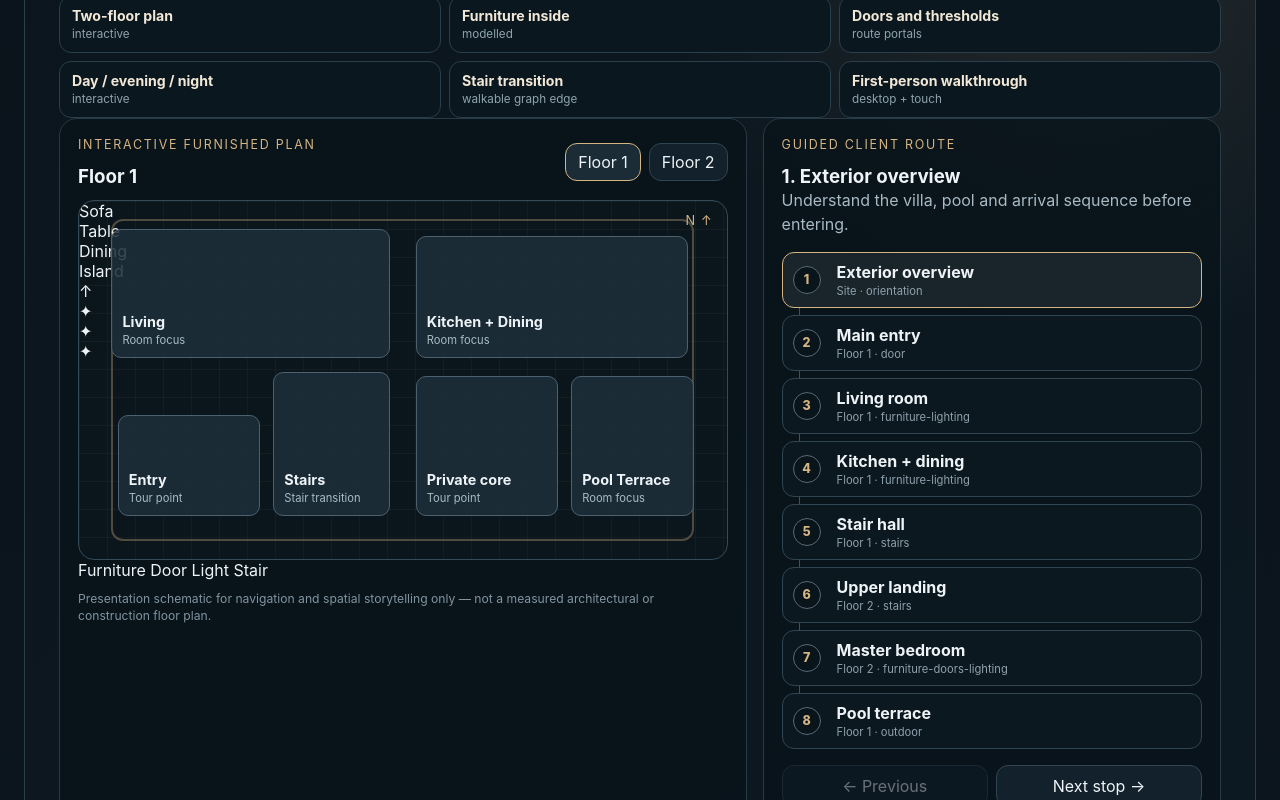
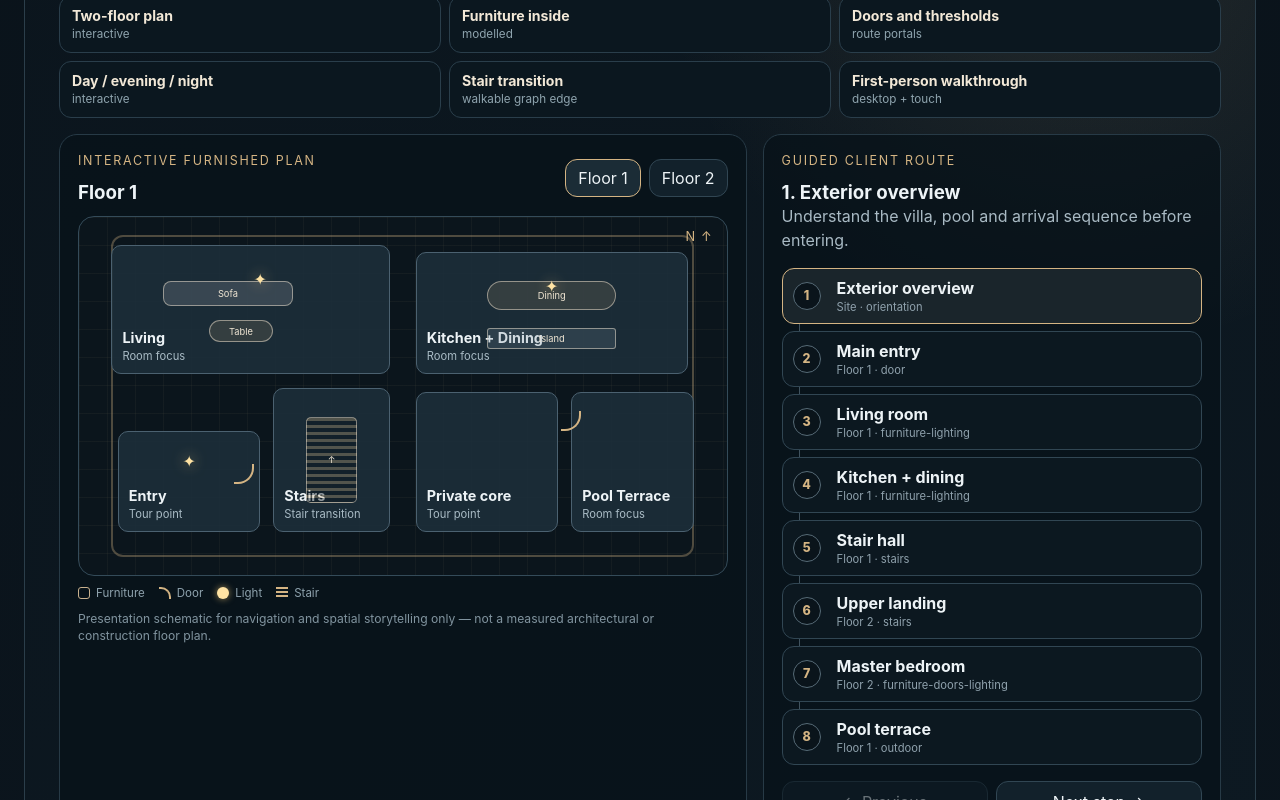
Before and after one commit to safal207/Architectural-AI-Lab, a React (Vite) app in the folder projects/Dubai-Luxury-Villa-AI/web-viewer/app/: page / in a window 1280 px wide. Shown: the part 1516-2316 px from the top of the page. Built offline with nearby package versions, Linux system fonts and the light colour scheme; no server answers.

Commit message:
Style furnished plan overlays and walkthrough HUD

```diff
--- a/projects/Dubai-Luxury-Villa-AI/web-viewer/app/src/Walkthrough.css
+++ b/projects/Dubai-Luxury-Villa-AI/web-viewer/app/src/Walkthrough.css
@@ -15,6 +15,7 @@
   background: rgba(5, 14, 21, .78);
   backdrop-filter: blur(10px);
   pointer-events: none;
+  z-index: 4;
 }
 
 .first-person-hud strong {
@@ -35,7 +36,7 @@
   grid-template-columns: repeat(3, 46px);
   grid-template-rows: repeat(2, 46px);
   gap: 6px;
-  z-index: 3;
+  z-index: 5;
 }
 
 .touch-walk-pad button {
@@ -58,7 +59,7 @@
   display: grid;
   grid-template-columns: repeat(3, minmax(0, 1fr));
   gap: 8px;
-  margin-top: 16px;
+  margin: 0 0 16px;
 }
 
 .walkthrough-feature {
@@ -85,6 +86,106 @@
   line-height: 1.3;
 }
 
+.house-plan__fixture,
+.house-plan__portal,
+.house-plan__light {
+  position: absolute;
+  z-index: 4;
+  pointer-events: none;
+}
+
+.house-plan__fixture {
+  display: grid;
+  place-items: center;
+  border: 1px solid rgba(237, 226, 207, .52);
+  border-radius: 5px;
+  color: #f0e6d4;
+  background: rgba(189, 162, 120, .16);
+  font-size: .58rem;
+  line-height: 1;
+}
+
+.house-plan__fixture--sofa {
+  border-radius: 8px;
+  background: rgba(183, 193, 199, .19);
+}
+
+.house-plan__fixture--table {
+  border-radius: 999px;
+}
+
+.house-plan__fixture--kitchen {
+  border-radius: 3px;
+  background: rgba(116, 139, 150, .22);
+}
+
+.house-plan__fixture--bed {
+  border-radius: 6px 6px 12px 12px;
+  background: rgba(214, 194, 165, .22);
+}
+
+.house-plan__fixture--side-table {
+  border-radius: 50%;
+}
+
+.house-plan__fixture--stairs {
+  background: repeating-linear-gradient(
+    180deg,
+    rgba(212, 180, 131, .3) 0,
+    rgba(212, 180, 131, .3) 3px,
+    rgba(8, 18, 25, .4) 3px,
+    rgba(8, 18, 25, .4) 7px
+  );
+}
+
+.house-plan__portal {
+  width: 20px;
+  height: 20px;
+  border-top: 2px solid #d4b483;
+  border-right: 2px solid #d4b483;
+  border-radius: 0 16px 0 0;
+}
+
+.house-plan__portal--vertical {
+  transform: translate(-50%, -50%) rotate(90deg);
+}
+
+.house-plan__light {
+  width: 18px;
+  height: 18px;
+  transform: translate(-50%, -50%);
+  color: #ffe3a4;
+  filter: drop-shadow(0 0 7px rgba(255, 211, 125, .72));
+  font-size: 1rem;
+  text-align: center;
+}
+
+.house-plan-legend {
+  display: flex;
+  flex-wrap: wrap;
+  gap: 8px 14px;
+  margin-top: 10px;
+  color: #8ea2ad;
+  font-size: .72rem;
+}
+
+.house-plan-legend span {
+  display: inline-flex;
+  align-items: center;
+  gap: 6px;
+}
+
+.house-plan-legend i {
+  display: inline-block;
+  width: 12px;
+  height: 12px;
+}
+
+.legend-furniture { border: 1px solid #c8b18e; border-radius: 3px; }
+.legend-door { border-top: 2px solid #d4b483; border-right: 2px solid #d4b483; border-radius: 0 10px 0 0; }
+.legend-light { border-radius: 50%; background: #ffe3a4; box-shadow: 0 0 7px rgba(255, 211, 125, .6); }
+.legend-stair { background: repeating-linear-gradient(180deg, #d4b483 0, #d4b483 2px, transparent 2px, transparent 4px); }
+
 @media (pointer: coarse) {
   .touch-walk-pad {
     display: grid;
```
